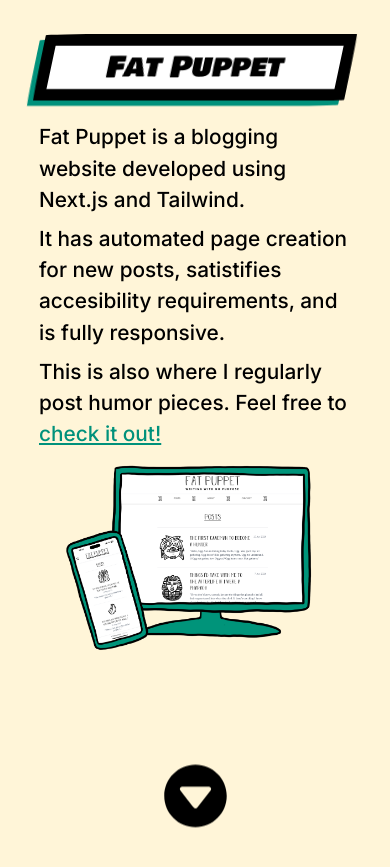
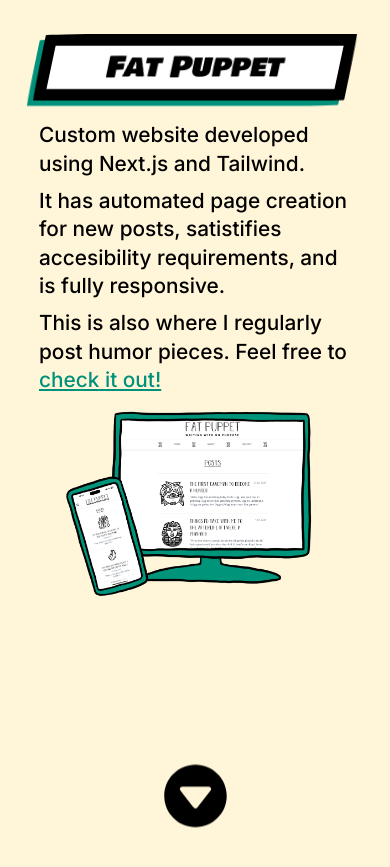
Before and after one commit to ashtonw7/Portfolio, a Next.js app: page / in a window 390 px wide. Shown: the part 2540-3407 px from the top of the page. Built offline with nearby package versions, Linux system fonts and the light colour scheme; what tailwindcss-animated would draw is missing.

Commit message:
updated text

```diff
--- a/components/Projects.tsx
+++ b/components/Projects.tsx
@@ -40,13 +40,13 @@
                         </div>
                         <div className="flex flex-col xl:flex-row justify-center items-center space-y-3 expbreak32:space-y-10 sm:mt-[0.5rem] xl:mt-[3rem] expbreak32:mb-[3rem]">
                             <div id="details" className="font-inter font-medium text-[0.7rem] smallphone:text-[1.2rem] iphone:text-[1.3rem] bigphone:text-[1.5rem] xl:text-[2.2rem] aboutbreak4:text-[2.7rem] animate-fade-up animate-duration-700 animate-delay-[500ms]">
-                                <p>
-                                    Fat Puppet is a blogging website developed using Next.js and Tailwind.
+                                <p className="leading-snug smallphone:leading-normal">
+                                    Custom website developed using Next.js and Tailwind.
                                 </p>
-                                <p className="mt-2 md:mt-10">
+                                <p className="mt-2 md:mt-10 leading-snug smallphone:leading-normal">
                                     It has automated page creation for new posts, satistifies accesibility requirements, and is fully responsive.
                                 </p>
-                                <p className="mt-2 md:mt-10">
+                                <p className="mt-2 md:mt-10 leading-snug smallphone:leading-normal">
                                     This is also where I regularly post humor pieces.
                                     Feel free to <a target="_blank" className="mt-2 md:mt-10 text-[#00917B] underline hover:cursor-pointer hover:text-[#2a524c] text-center" href="https://www.fatpuppet.com">check it out!</a>
                                 </p>
```
